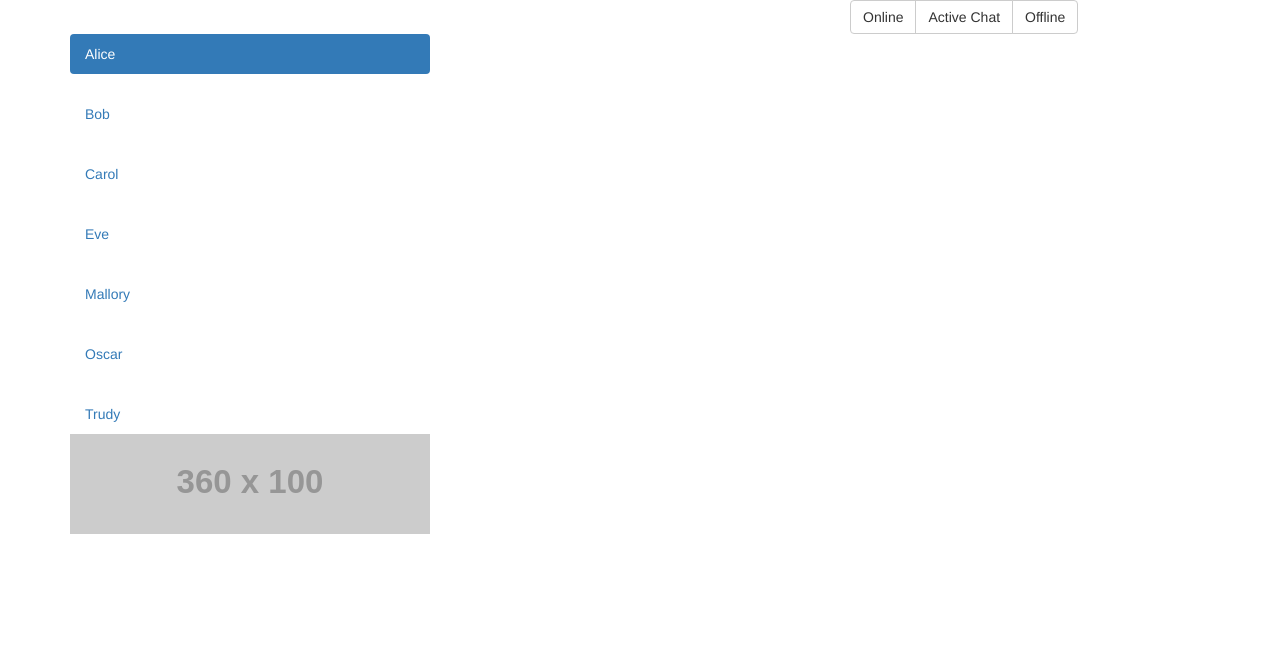
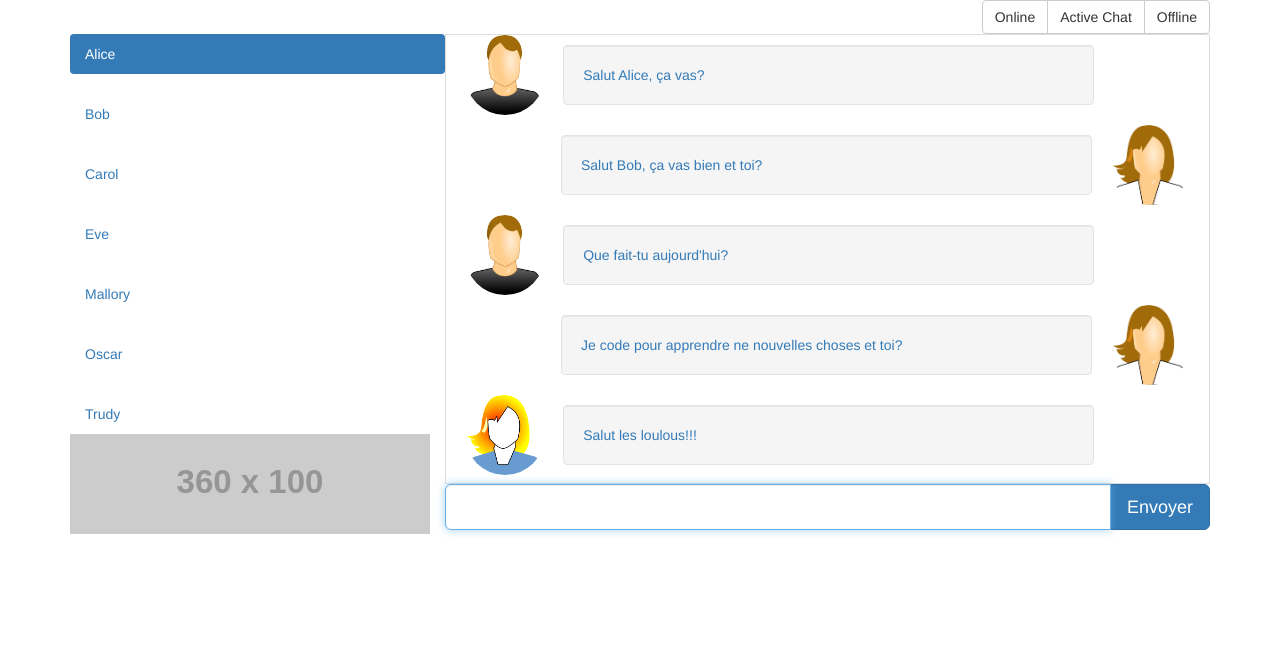
Before and after one commit to cedricbb/tradepic.io, a plain HTML site: page index.html in a window 1280 px wide. Drawn offline with nearby package versions, Linux system fonts and the light colour scheme; placeholder pictures from the web are drawn by us.

Commit message:
reordering folders + img added + main chat interface created

```diff
--- /dev/null
+++ b/assets/css/chat.css
@@ -0,0 +1,39 @@
+.chatColumn, .chatLine, .avatarLeft {
+ padding-left: 0;
+}
+
+.chat {
+    height: 450px;
+    overflow-x: hidden;
+    overflow-y: scroll;
+}
+
+.chatMenu, .avatar, .chatLineLeft {
+    padding-right: 0;
+}
+
+.bob, .alice, .eve {
+    width: 80px;
+    height: 80px;
+    background: url('../img/male.png');
+    background-size: cover;
+}
+
+.alice {
+    background: url('../img/female.png');
+    background-size: cover;
+}
+.eve {
+    background: url('../img/female1.png');
+    background-size: cover;
+}
+
+.chatLine .well {
+    margin-top: 10px;
+    margin-right: 115px;
+}
+
+.chatLineLeft .well {
+    margin-top: 10px;
+    margin-left: 115px;
+}
--- a/index.html
+++ b/index.html
@@ -7,7 +7,8 @@
 
         <!--Bootstrap-->
         <link rel="stylesheet" type="text/css" href="vendor/bootstrap/dist/css/bootstrap.css"/>
-
+        <!--Personalized CSS-->
+        <link rel="stylesheet" type="text/css" href="assets/css/chat.css"/>
         <!-- HTML5 shim and Respond.js for IE8 support of HTML5 elements and media queries -->
         <!-- WARNING: Respond.js doesn't work if you view the page via file:// -->
         <!--[if lt IE 9]>
@@ -22,7 +23,7 @@
 
                 </div>
                 <div class="col-xs-4">
-                    <div class="btn-group">
+                    <div class="btn-group pull-right">
                         <button type="button" class="btn btn-default">Online</button>
                         <button type="button" class="btn btn-default">Active Chat</button>
                         <button type="button" class="btn btn-default">Offline</button>
@@ -31,7 +32,7 @@
             </div>
 
             <div class="row">
-                <div class="col-xs-4">
+                <div class="col-xs-4 chatMenu">
                     <ul class="nav nav-pills nav-stacked">
                         <li class="active"><a href="#">Alice</li>
                         <li><a href="#">Bob</li>
@@ -43,8 +44,89 @@
                     </ul>
                     <img src="http://fakeimg.pl/360x100/?text=Pub" height="100" class="img-responsive"/>
                 </div>
-                <div class="col-xs-8">
-
+                <div class="col-xs-8 chatColumn">
+                    <div class="chat table-bordered">
+                        <div class="chatContent">
+                            <div class="row">
+                                <div class="col-xs-2 avatar">
+                                    <span class="img-circle center-block bob"></span>
+                                </div>
+                                <div class="col-xs-10 chatLine">
+                                    <div class="well">
+                                        Salut Alice, ça vas?
+                                    </div>
+                                </div>
+                            </div>
+                            <div class="row">
+                                <div class="col-xs-10 chatLineLeft">
+                                    <div class="well">
+                                        Salut Bob, ça vas bien et toi?
+                                    </div>
+                                </div>
+                                <div class="col-xs-2 avatarLeft">
+                                    <span class="img-circle center-block alice"></span>
+                                </div>
+                            </div>
+                            <div class="row">
+                                <div class="col-xs-2 avatar">
+                                    <span class="img-circle center-block bob"></span>
+                                </div>
+                                <div class="col-xs-10 chatLine">
+                                    <div class="well">
+                                        Que fait-tu aujourd'hui?
+                                    </div>
+                                </div>
+                            </div>
+                            <div class="row">
+                                <div class="col-xs-10 chatLineLeft">
+                                    <div class="well">
+                                        Je code pour apprendre ne nouvelles choses et toi?
+                                    </div>
+                                </div>
+                                <div class="col-xs-2 avatarLeft">
+                                    <span class="img-circle center-block alice"></span>
+                                </div>
+                            </div>
+                            <div class="row">
+                                <div class="col-xs-2 avatar">
+                                    <span class="img-circle center-block eve"></span>
+                                </div>
+                                <div class="col-xs-10 chatLine">
+                                    <div class="well">
+                                        Salut les loulous!!!
+                                    </div>
+                                </div>
+                            </div>
+                            <div class="row">
+                                <div class="col-xs-10 chatLineLeft">
+                                    <div class="well">
+                                        Salut Eve!! <3
+                                    </div>
+                                </div>
+                                <div class="col-xs-2 avatarLeft">
+                                    <span class="img-circle center-block alice"></span>
+                                </div>
+                            </div>
+                            <div class="row">
+                                <div class="col-xs-2 avatar">
+                                    <span class="img-circle center-block bob"></span>
+                                </div>
+                                <div class="col-xs-10 chatLine">
+                                    <div class="well">
+                                        Salut Eve!
+                                    </div>
+                                </div>
+                            </div>
+                        </div>
+                    </div>
+                    <form>
+                        <div class="input-group input-group-lg">
+                            <input type="text" class="form-control" autofocus/>
+                            <span class="input-group-btn">
+                                <button type="submit" class="btn btn-primary">Envoyer</button>
+                            </span>
+                        </div>
+                    </form>
                 </div>
             </div>
         </div>
```
Also changed, not shown: assets/img/female.png (added), assets/img/female1.png (added), assets/img/male.png (added).
